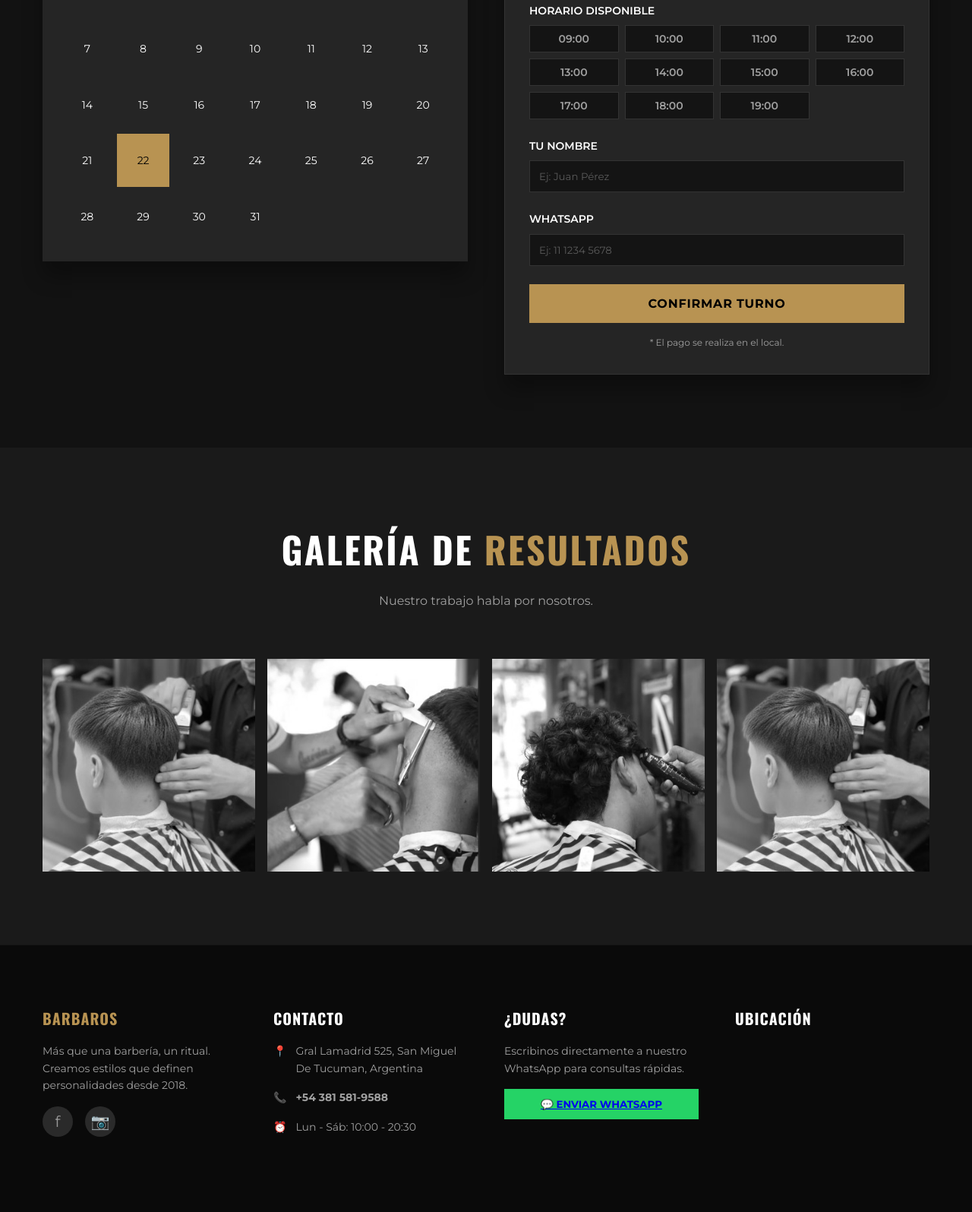
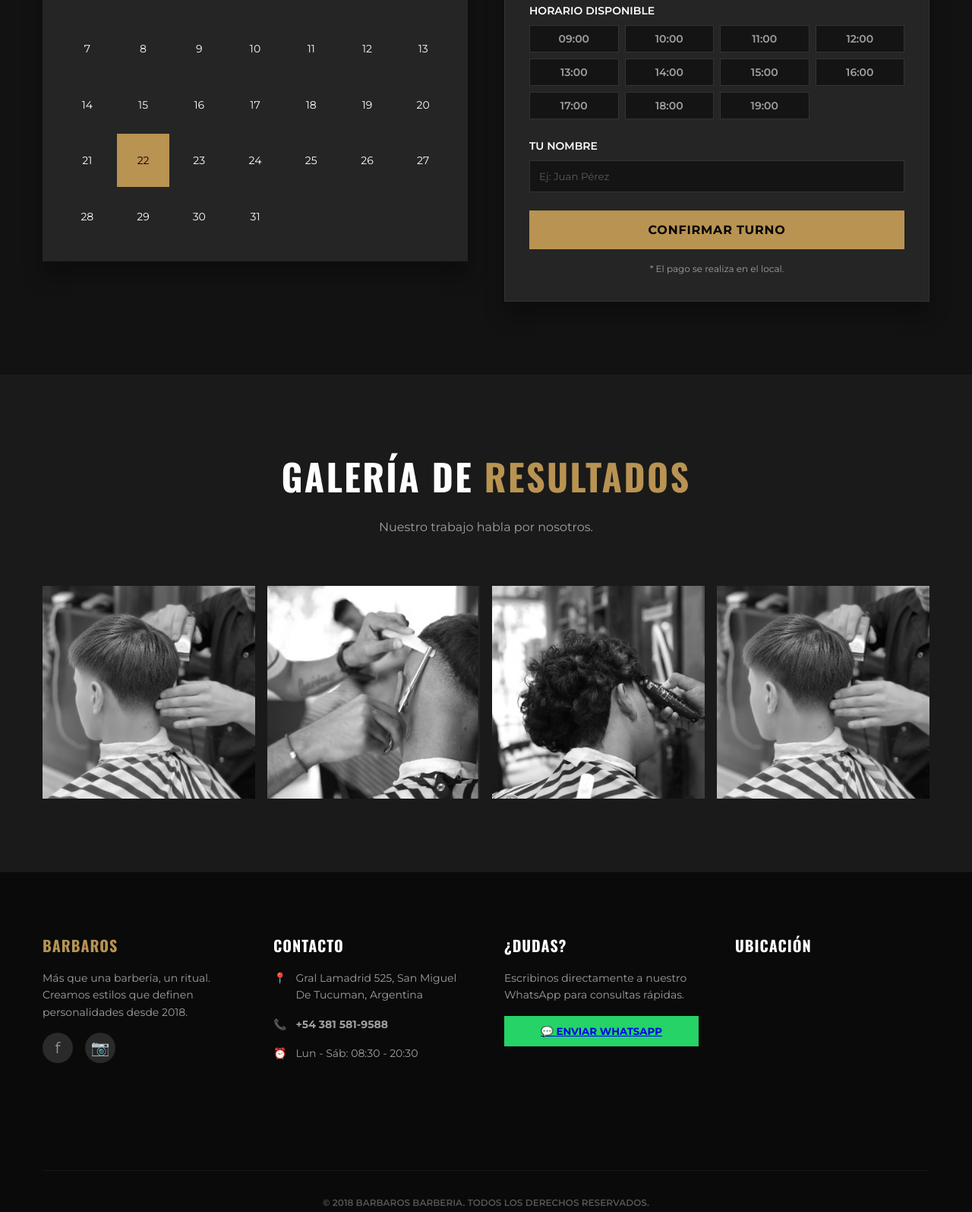
Before and after one commit to jgnurniu/barbaro, a plain HTML site: page index.html in a window 1280 px wide. Shown: the part 3819-5414 px from the top of the page at 76% size. Drawn offline with nearby package versions, Linux system fonts and the light colour scheme; grey boxes are pictures that could not be loaded; a script that the page names is missing.

Commit message:
Update index.html

```diff
--- a/index.html
+++ b/index.html
@@ -1310,11 +1310,6 @@
                         <input id="name" type="text" placeholder="Ej: Juan Pérez">
                     </div>
 
-                    <div class="form-group">
-                        <label for="phone">WhatsApp</label>
-                        <input id="phone" type="tel" placeholder="Ej: 11 1234 5678">
-                    </div>
-
                     <button type="submit" class="btn-primary" style="width: 100%;">Confirmar Turno</button>
                     <p class="form-note">* El pago se realiza en el local.</p>
                 </form>
@@ -1378,7 +1373,7 @@
                     </div>
                     <div class="footer-contact-item">
                         <span>⏰</span>
-                        <span>Lun - Sáb: 10:00 - 20:30</span>
+                        <span>Lun - Sáb: 08:30 - 20:30</span>
                     </div>
                 </div>
 
@@ -1480,7 +1475,6 @@
                                 `💈 *Barbero:* ${selectedBarber}\n` +
                                 `📅 *Día:* ${dateStr}\n` +
                                 `⏰ *Hora:* ${selectedTime}\n` +
-                                `📱 *WhatsApp:* ${phone}\n` +
                                 `¿Me confirman si hay lugar?`;
 
         // EL SECRETO: encodeURIComponent elimina los rombos y caracteres raros
```
